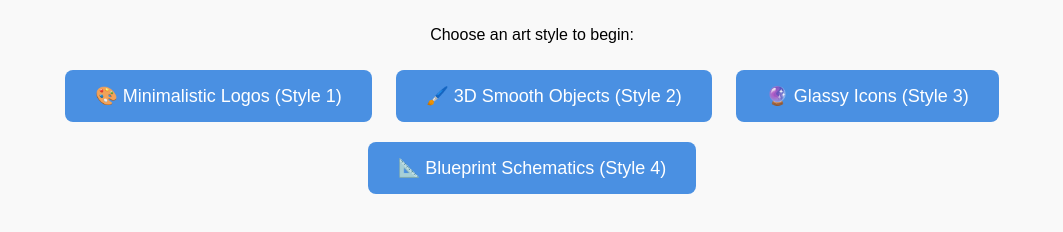
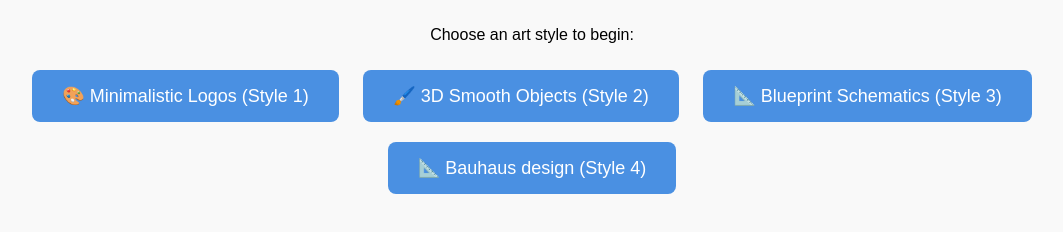
Before and after one commit to Domnik222/ai-image-generator, a website: page src/public/index.html in a window 1280 px wide. Shown: the part 134-366 px from the top of the page, without its empty margins (108-1171 px from the left). Drawn offline with Linux system fonts and the light colour scheme.

Commit message:
Update index.html

```diff
--- a/src/public/index.html
+++ b/src/public/index.html
@@ -36,8 +36,8 @@
   <div>
     <a class="btn" href="agent1.html">🎨 Minimalistic Logos (Style 1)</a>
     <a class="btn" href="agent2.html">🖌️ 3D Smooth Objects (Style 2)</a>
-    <a class="btn" href="agent3.html">🔮 Glassy Icons (Style 3)</a>
-    <a class="btn" href="agent4.html">📐 Blueprint Schematics (Style 4)</a>
+    <a class="btn" href="agent3.html">📐 Blueprint Schematics (Style 3)</a>
+    <a class="btn" href="agent4.html">📐 Bauhaus design (Style 4)</a>
   </div>
 </body>
 </html>
```
